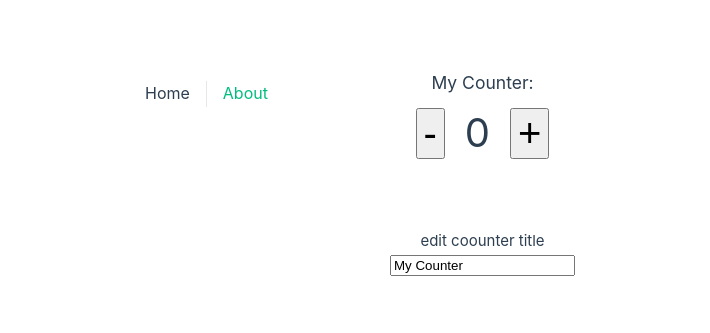
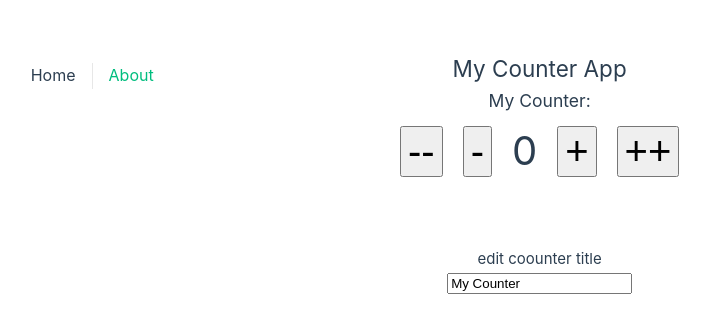
Before and after one commit to RahafAl0/vueJS-compositionAPI, a Vue app: page / in a window 1280 px wide. Shown: the part 227-560 px from the top of the page, without its empty margins (270-980 px from the left). Built offline with nearby package versions, Linux system fonts and the light colour scheme.

Commit message:
watch reactive data property

```diff
--- a/src/views/HomeView.vue
+++ b/src/views/HomeView.vue
@@ -1,11 +1,17 @@
 <template>
   <div class="home">
+
+    <h2>{{ appTitle }}</h2>
+
     <h3>{{ counterData.title }}:</h3>
 
     <div>
-      <button @click="decreaseCounter" class="btn">-</button>
+      <button @click="decreaseCounter(2)" class="btn">--</button>
+      <button @click="decreaseCounter(1)" class="btn">-</button>
       <span class="counter">{{ counterData.count }}</span>
-      <button @click="increaceCounter" class="btn">+</button>
+      <button @click="increaceCounter(1, $event)" class="btn">+</button>
+      <button @click="increaceCounter(2)" class="btn">++</button>
+
     </div>
 
     <div class="edit">
@@ -16,7 +22,9 @@
 </template>
 
 <script setup>
-import { reactive } from "vue";
+import { reactive, watch } from "vue";
+
+const appTitle = 'My Counter App'
 
 // const counter = ref(0),
 //   counterTitle = ref("My Counter");
@@ -26,12 +34,19 @@ const counterData = reactive({
   title: 'My Counter'
 })
 
-const increaceCounter = () => {
-  counterData.count++;
+watch(() => counterData.count, (newCount) => {
+  if(newCount === 20) {
+    alert('Way to go! It is 20')
+  }
+})
+
+const increaceCounter = (amount, e) => {
+  console.log(e)
+  counterData.count += amount;
 };
 
-const decreaseCounter = () => {
-  counterData.count--;
+const decreaseCounter = amount => {
+  counterData.count -= amount;
 };
 </script>
 
```
